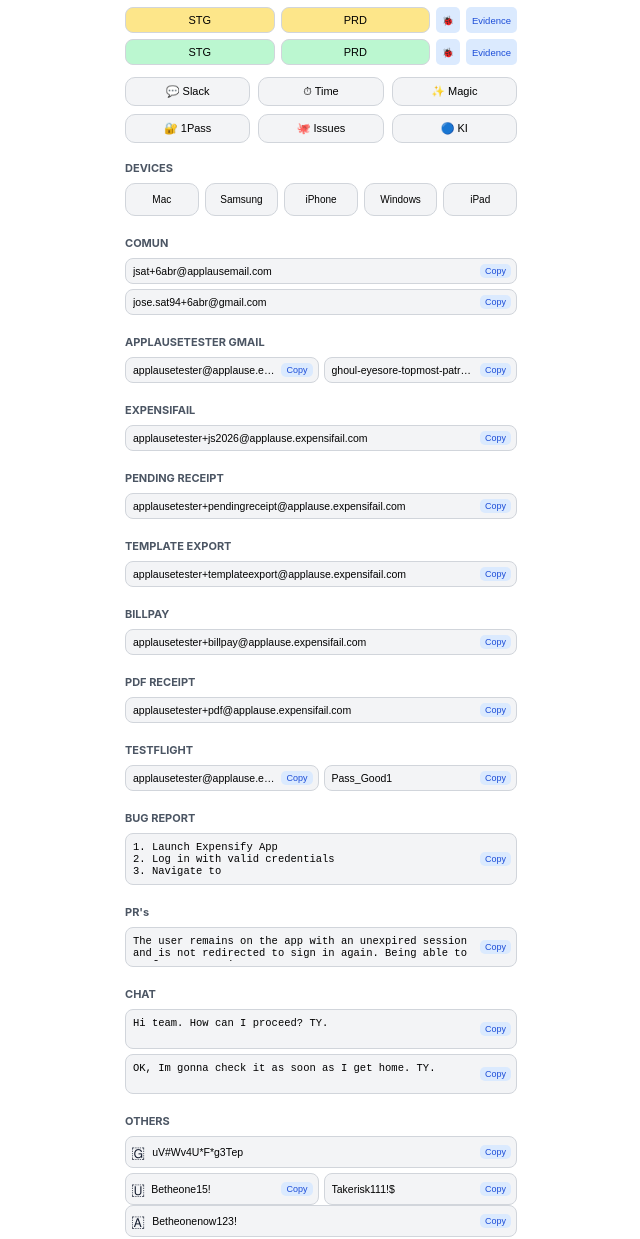
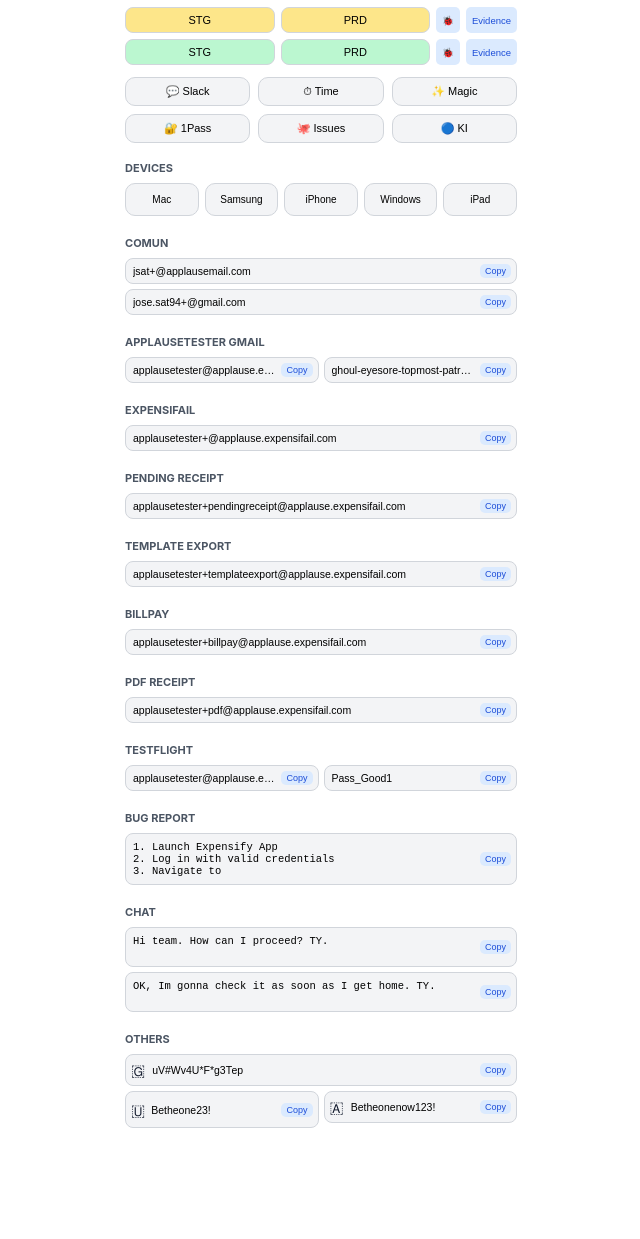
Before and after one commit to editordevideojose/list, a plain HTML site: page index.html in a window 1280 px wide. Shown: the part 92-1331 px from the top of the page, without its empty margins (319-959 px from the left). After the commit the page ends 1254 px from the top, so only its background shows below. Drawn offline with Linux system fonts and the light colour scheme.

Commit message:
cambios pequenos

```diff
--- a/index.html
+++ b/index.html
@@ -332,14 +332,14 @@
 <button class="device-btn" data-copy="Samsung s21/Android 15" onclick="copyDevice(this)">Samsung</button>
 <button class="device-btn" data-copy="iPhone 13/18.6.2" onclick="copyDevice(this)">iPhone</button>
 <button class="device-btn" data-copy="Windows 11/Chrome" onclick="copyDevice(this)">Windows</button>
-<button class="device-btn" data-copy="iPad 7th Gen/18.6.2" onclick="copyDevice(this)">iPad</button>
+<button class="device-btn" data-copy="iPad 7th Gen/18.7.10" onclick="copyDevice(this)">iPad</button>
 </div>
 </div>
 
 <div class="section">
 <h2>COMUN</h2>
-<div class="card"><input class="input" value="jsat+6abr@applausemail.com" readonly><button class="copy-btn" onclick="copyText(this,this.previousElementSibling)">Copy</button></div>
-<div class="card"><input class="input" value="jose.sat94+6abr@gmail.com" readonly><button class="copy-btn" onclick="copyText(this,this.previousElementSibling)">Copy</button></div>
+<div class="card"><input class="input" value="jsat+@applausemail.com" readonly><button class="copy-btn" onclick="copyText(this,this.previousElementSibling)">Copy</button></div>
+<div class="card"><input class="input" value="jose.sat94+@gmail.com" readonly><button class="copy-btn" onclick="copyText(this,this.previousElementSibling)">Copy</button></div>
 </div>
 
 <div class="section">
@@ -351,7 +351,7 @@
 </div>
 
 <div class="section"><h2>EXPENSIFAIL</h2>
-<div class="card"><input class="input" value="applausetester+js2026@applause.expensifail.com" readonly><button class="copy-btn" onclick="copyText(this,this.previousElementSibling)">Copy</button></div>
+<div class="card"><input class="input" value="applausetester+@applause.expensifail.com" readonly><button class="copy-btn" onclick="copyText(this,this.previousElementSibling)">Copy</button></div>
 </div>
 
 <div class="section"><h2>PENDING RECEIPT</h2>
@@ -387,13 +387,6 @@
 </div>
 </div>
 
-<div class="section">
-<h2>PR's</h2>
-<div class="card">
-<textarea class="input" readonly rows="2">The user remains on the app with an unexpired session and is not redirected to sign in again. Being able to perform any action</textarea>
-<button class="copy-btn" onclick="copyText(this,this.previousElementSibling)">Copy</button>
-</div>
-</div>
 
 <div class="section">
 <h2>CHAT</h2>
@@ -419,13 +412,8 @@
 <div class="card-double">
 <div class="sub-card">
 <span>🇺</span>
-<input class="input" value="Betheone15!" readonly>
+<input class="input" value="Betheone23!" readonly>
 <button class="copy-btn" onclick="copyText(this,this.previousElementSibling)">Copy</button>
-</div>
-<div class="sub-card">
-<input class="input" value="Takerisk111!$" readonly>
-<button class="copy-btn" onclick="copyText(this,this.previousElementSibling)">Copy</button>
-</div>
 </div>
 
 <div class="card">
```
